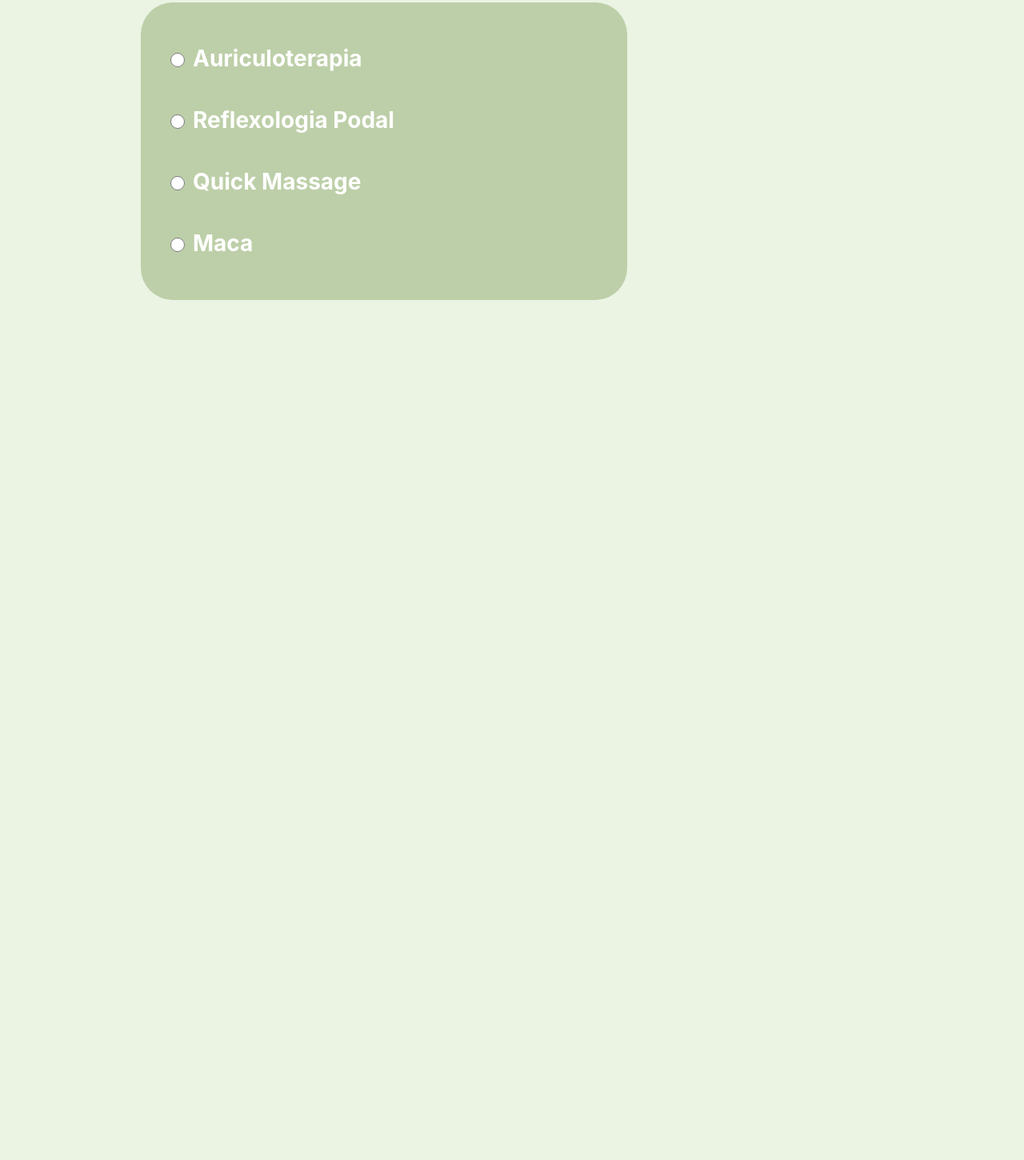
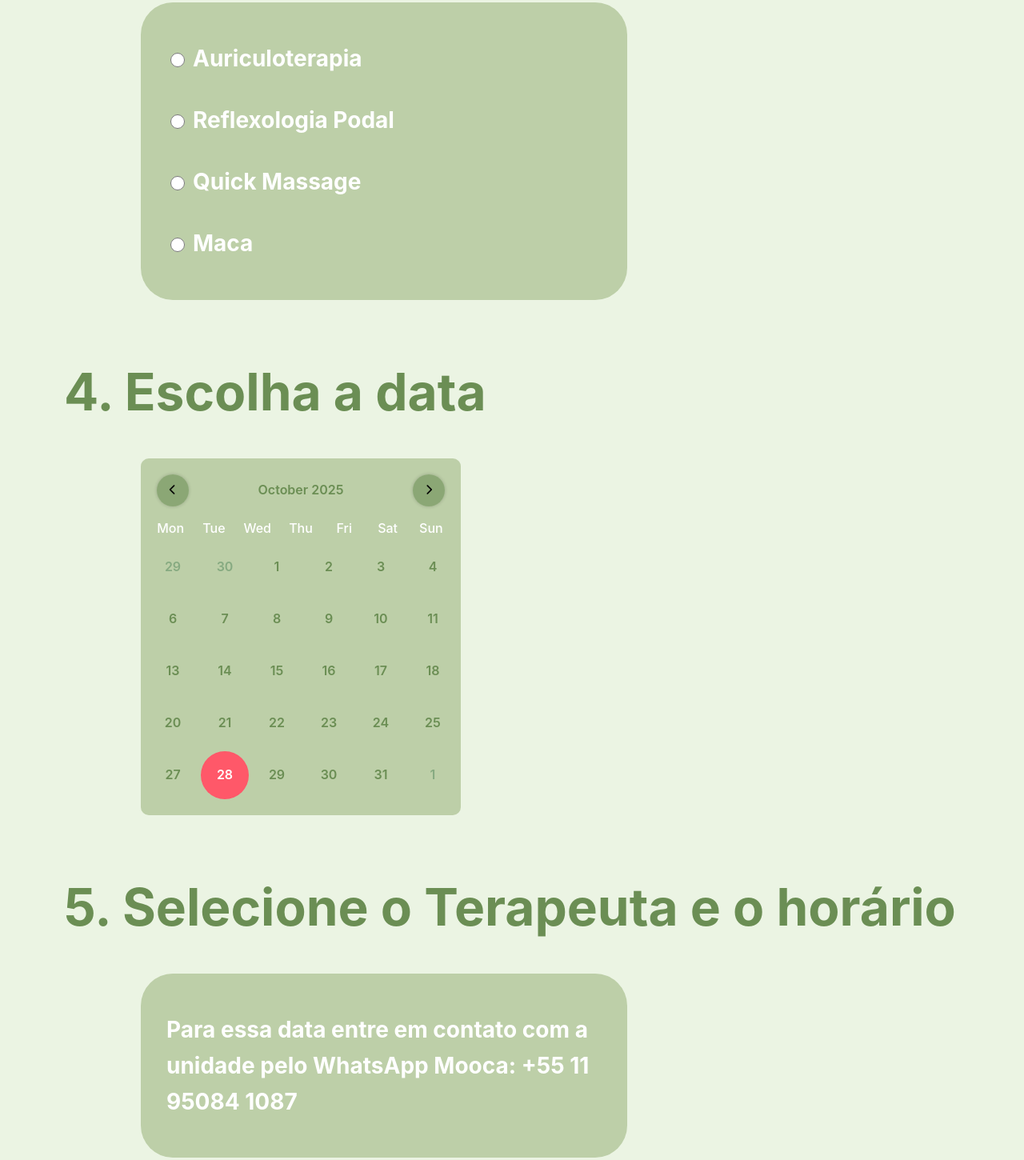
Before and after one commit to pleomoreno/projeto-rokuzen, a plain HTML site: page agendar.html in a window 1280 px wide. Shown: the part 947-2397 px from the top of the page at 80% size. Before the commit the page ends 1466 px from the top, so only its background shows below. Drawn offline with Linux system fonts and the light colour scheme.

Commit message:
feat: 'agenda' page finished

```diff
--- a/agendar.html
+++ b/agendar.html
@@ -8,6 +8,8 @@
     <link rel="stylesheet" href="./css/header.css">
     <link rel="stylesheet" href="./css/global.css">
     <link rel="stylesheet" href="./css/agendar.css">
+    <link rel="stylesheet" href="./css/footer.css">
+    <link rel="stylesheet" href="https://cdnjs.cloudflare.com/ajax/libs/font-awesome/6.4.0/css/all.min.css">
 </head>
 <body>
     <header>
@@ -31,9 +33,7 @@
 
     <section class="container">
 
-        <h2 class="container__titulo">
-            1. Escolha a unidade
-        </h2>
+        <h2 class="container__titulo">1. Escolha a unidade</h2>
         <form class="container__opcoes-unidades">
             <div class="opcoes-unidades__opcao">
                 <label class="opcao__unidade-texto">
@@ -61,9 +61,7 @@
             </div>
         </form>
 
-        <h2 class="container__titulo">
-            2. Escolha o serviço
-        </h2>
+        <h2 class="container__titulo">2. Escolha o serviço</h2>
         <form class="container__opcoes-unidades">
             <div class="opcoes-unidades__opcao">
                 <label class="opcao__unidade-texto">
@@ -93,8 +91,56 @@
 
         <div id="duracao-container"></div>
 
+        <h2 class="container__titulo">4. Escolha a data</h2>
+        <div class="calendar">
+            <div class="calendar__header">
+                <button id="prevBtn">
+                    <i class="fa-solid fa-chevron-left"></i>
+                </button>
+                <div class="monthYear" id="monthYear"></div>
+                <button id="nextBtn">
+                    <i class="fa-solid fa-chevron-right"></i>
+                </button>
+            </div>
+            <div class="days">
+                <div class="day">Mon</div>
+                <div class="day">Tue</div>
+                <div class="day">Wed</div>
+                <div class="day">Thu</div>
+                <div class="day">Fri</div>
+                <div class="day">Sat</div>
+                <div class="day">Sun</div>
+            </div>
+            <div class="dates" id="dates"></div>
+        </div>
+
+        <h2 class="container__titulo">5. Selecione o Terapeuta e o horário</h2>
+        <div class="container__opcoes-unidades">
+            <p class="opcao__unidade-texto">Para essa data entre em contato com a unidade pelo WhatsApp Mooca: +55 11 95084 1087</p>
+        </div>
+
+        <h2 class="container__titulo">6. Digite seu e-mail</h2>
+        <div class="container__opcoes-unidades">
+            <input class="input-style" type="email" placeholder="Seu e-mail">
+        </div>
+
+        <button type="submit" class="botao-confirmar">Confirmar Pré-agendamento</button>
     </section>
 
+    <footer>
+      <p>
+        © 2025 ROKUZEN é uma marca própria, CNPJ XX.XXX.XXX/XXXX-XX. Todos os
+        direitos reservados.
+      </p>
+      <div class="footer-icons">
+        <a href="#"><img src="/img/Instagram.png" alt="" /></a>
+        <a href="#"><img src="/img/Mail.png" alt="" /></a>
+        <a href="#"><img src="/img/Facebook.png" alt="" /></a>
+        <a href="#"><img src="/img/Linkedin.png" alt="" /></a>
+      </div>
+    </footer>
+
+    <script src="calendario.js"></script>
     <script>
         const duracaoContainer = document.getElementById('duracao-container');
 
--- /dev/null
+++ b/calendario.js
@@ -0,0 +1,71 @@
+const monthYearElement = document.getElementById('monthYear');
+const datesElement = document.getElementById('dates');
+const prevBtn = document.getElementById('prevBtn');
+const nextBtn = document.getElementById('nextBtn');
+
+let currentDate = new Date();
+
+const updateCalendar = () => {
+    const currentYear = currentDate.getFullYear();
+    const currentMonth = currentDate.getMonth();
+
+    const firstDay = new Date(currentYear, currentMonth,0);
+    const lastDay = new Date(currentYear, currentMonth + 1, 0);
+    const totalDays = lastDay.getDate();
+    const firstDayIndex = firstDay.getDay();
+    const lastDayIndex = lastDay.getDay();
+
+    const monthYearString = currentDate.toLocaleString
+    ('default', {month: 'long', year: 'numeric'});
+    monthYearElement.textContent = monthYearString;
+
+    let datesHTML = '';
+
+    for(let i = firstDayIndex; i > 0; i--) {
+        const prevDate = new Date(currentYear, currentMonth, 0 - i + 1);
+        datesHTML += `<div class="date inactive">${prevDate.getDate()}</div>`
+    }
+
+    for(let i = 1; i <= totalDays; i++) {
+        const date = new Date(currentYear, currentMonth, i);
+        const activeClass = date.toDateString() === new Date().toDateString() ? 'active' : '';
+        datesHTML += `<div class="date ${activeClass}">${i}</div>`;
+    }
+
+    for(let i = 1; i <= 7 - lastDayIndex; i++) {
+        const nextDate = new Date(currentYear, currentMonth + 1, i);
+        datesHTML += `<div class="date inactive">${nextDate.getDate()}</div>`;
+    }
+
+    datesElement.innerHTML = datesHTML;
+
+    document.querySelectorAll('.date').forEach(dateEl => {
+        dateEl.addEventListener('click', (e) => {
+            if (e.target.classList.contains('inactive')) return; // ignora dias de outro mês
+
+            // remove seleção anterior
+            document.querySelectorAll('.date').forEach(d => d.classList.remove('selected'));
+
+            // adiciona seleção no clicado
+            e.target.classList.add('selected');
+
+            // guarda a data selecionada
+            selectedDate = new Date(e.target.dataset.date);
+
+            // Exemplo: envia pro console (no lugar disso, você enviará ao BD depois)
+            console.log("Data selecionada:", selectedDate.toISOString());
+        });
+    });
+}
+
+prevBtn.addEventListener('click', () => {
+    currentDate.setMonth(currentDate.getMonth() - 1);
+    updateCalendar();
+})
+
+nextBtn.addEventListener('click', () => {
+    currentDate.setMonth(currentDate.getMonth() + 1);
+    updateCalendar();
+})
+
+updateCalendar();
--- a/css/agendar.css
+++ b/css/agendar.css
@@ -33,3 +33,137 @@
     cursor: pointer;
     margin-right: 0.75em;
 }
+
+.calendar {
+    width: 380px;
+    height: auto;
+    display: flex;
+    flex-direction: column;
+    padding: 10px;
+    background: #BDCFA8;
+    border-radius: 10px;
+    margin: 2em 26em 4em 6em;
+}
+
+.calendar__header {
+    display: flex;
+    justify-content: space-between;
+    align-items: center;
+    padding: 10px;
+}
+
+.monthYear {
+    text-align: center;
+    font-weight: 600;
+    width: 150px;
+}
+
+.calendar__header button {
+    display: flex;
+    align-items: center;
+    justify-content: center;
+    border: none;
+    border-radius: 50%;
+    background: #6b8e5499;
+    cursor: pointer;
+    width: 40px;
+    height: 40px;
+    box-shadow: 0 0 4px rgba(0,0,0,0.2);
+}
+
+.days {
+    display: grid;
+    grid-template-columns: repeat(7,1fr);
+}
+
+.day {
+    text-align: center;
+    padding: 5px;
+    color: #fff;
+    font-weight: 500;
+}
+
+.dates {
+    display: grid;
+    grid-template-columns: repeat(7, 1fr);
+    gap: 5px;
+    overflow: hidden;
+    padding-bottom: 10px;
+}
+
+.date {
+    display: flex;
+    align-items: center;
+    justify-content: center;
+    text-align: center;
+    padding: 10px;
+    margin: 0;
+    cursor: pointer;
+    font-weight: 600;
+    border-radius: 50%;
+    width: 40px;
+    height: 40px;
+    transition: 0.2s;
+}
+
+.date:hover,
+.date.active{
+    background: #ff5869;
+    color: #fff;
+}
+
+.date.inactive {
+    color: #0853254c;
+}
+
+.date.inactive:hover {
+    color: #fff;
+}
+
+.date.selected {
+    background: #6B8E54;
+    color: #fff;
+    transform: scale(1.1);
+    transition: 0.2s ease;
+}
+
+.date.today {
+    border: 2px solid #6B8E54;
+}
+
+.input-style {
+    height: 40px;
+    border-radius: 8px;
+    padding: 10px 12px;
+    border: 1px solid #6B8E54;
+    transition: all 0.3s ease;
+}
+
+.input-style::placeholder {
+    font-weight: medium;
+    font-size: 20px;
+    color: #7B8C73;
+    opacity: 0.8;
+}
+
+.botao-confirmar {
+    background-color: #274E2E;
+    color: #fff;
+    border: none;
+    border-radius: 999px;
+    padding: 16px 40px;
+    font-size: 18px;
+    font-weight: 500;
+    cursor: pointer;
+    transition: background-color 0.3s ease, transform 0.2s ease;
+    margin: 2em 26em 4em 6em;
+}
+
+.botao-confirmar:hover {
+    background-color: #3B6B43;
+    transform: scale(1.02);
+}
+
+.botao-confirmar:active {
+    transform: scale(0.98);
+}
```
